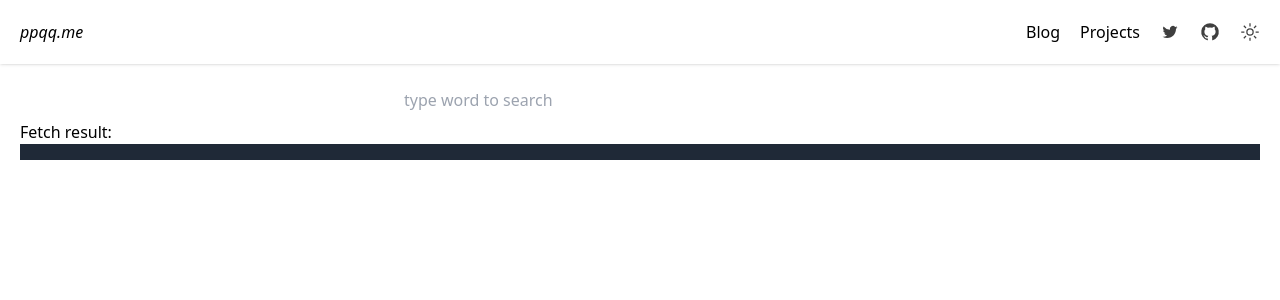
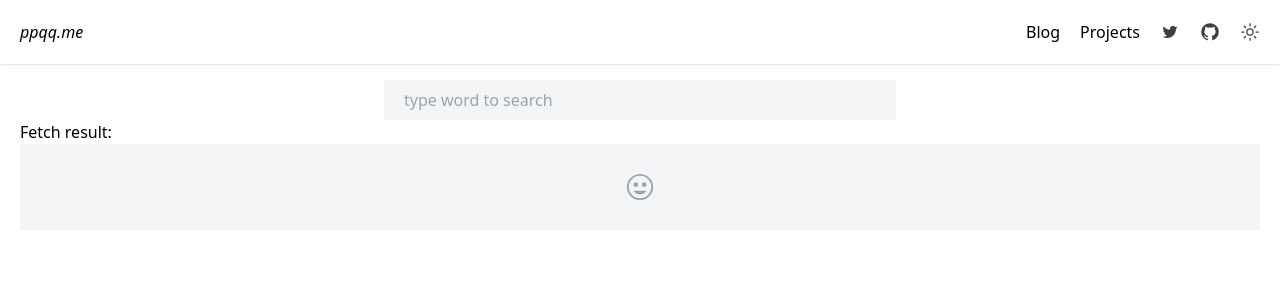
Before and after one commit to qianphong/ppqq.me, a Nuxt app: page /blog in a window 1280 px wide. Shown: the top 300 px of the page. Built offline with nearby package versions, Linux system fonts and the light colour scheme; no server answers.

Commit message:
chore: update

```diff
--- a/pages/blog/index.vue
+++ b/pages/blog/index.vue
@@ -43,14 +43,22 @@ function doSearch(e?: KeyboardEvent) {
           :value="q"
           placeholder="type word to search"
           @keydown.enter="doSearch"
+          bg-gray-100
+          dark:bg-gray-800
           h-10
           w-full
           px-5
+          outline-none
         />
       </div>
       <div>
         Fetch result:
-        <pre bg-gray-800 p-2><code>{{ data?.data.entries }}</code></pre>
+        <div bg-gray-100 dark:bg-gray-800 p-2>
+          <pre
+            v-if="data?.data.entries"
+          ><code>{{ data?.data.entries }}</code></pre>
+          <div v-else i-carbon:face-activated mx-a my-5 text-3xl text-gray />
+        </div>
       </div>
     </div>
   </div>
```
